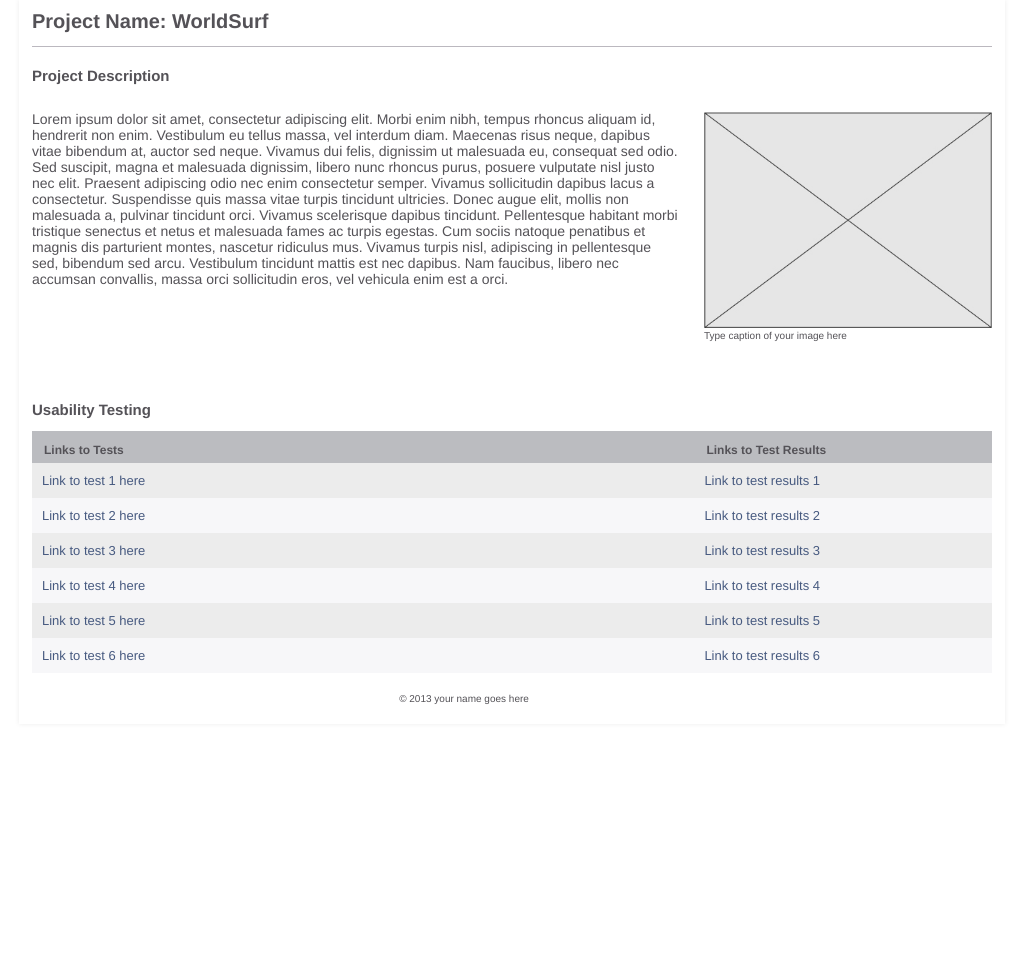
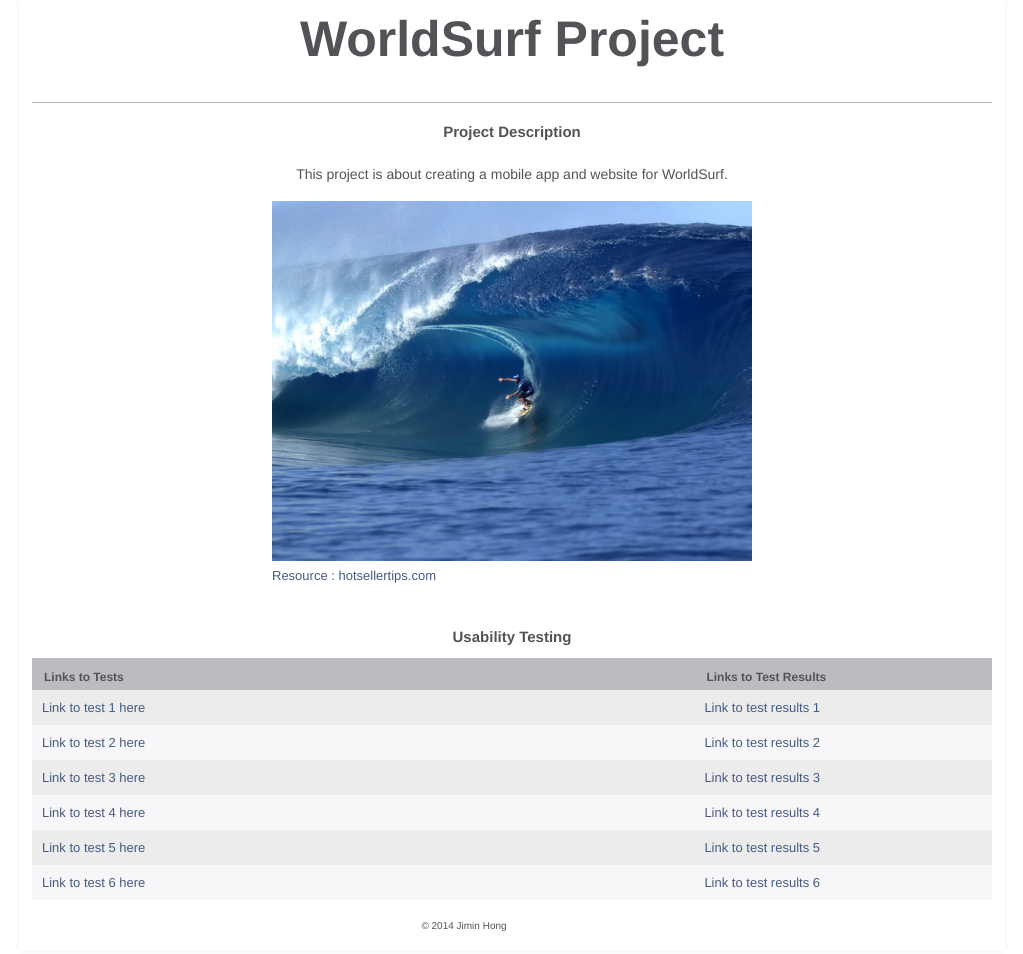
Before and after one commit to JiminHong/WiU, a plain HTML site: page index.html in a window 1280 px wide. Shown: the whole page, without its empty margins (128-1151 px from the left). Before the commit the page ends 800 px from the top, so only its background shows below. Drawn offline with Linux system fonts and the light colour scheme.

Commit message:
Roughly styled landing pages

```diff
--- a/css/main.css
+++ b/css/main.css
@@ -19,13 +19,16 @@ body{
 /*-------------------------------------------  header -------------------------------------------------------*/
 
 header{
+    text-align: center;
 	border-bottom: 1px solid #bbb8bf; /*changes color of border under project name*/
 }
 h1{
+    font-size: 5em;
 	margin-top: 0;
 	padding-top: 10px;
 }
 h2{
+    text-align: center;
 	margin-top: 20px;
 }
 /*-------------------------------------------  table -------------------------------------------------------*/
@@ -66,19 +69,19 @@ td:first-child{
 	/*border-bottom: 1px solid #bbb8bf;*/
 }
 .main p{
-	width: 67.5%;
+	width: 100%;
 	float: left;
 	font-size: 1.4em;
-
+    text-align: center;
 }
 .main figure{
-	float: right;
-	margin: 15px 0 20px 0;
-	width: 30%;
+	margin: 5px auto;
+	width: 50%;
 
 }
 figure img{
 	width: 100%;
+    margin: 5px auto;
 }
 .sec{
 	clear: both;
@@ -180,6 +183,7 @@ footer{
 		}
 		figure {
 			display: none;
+
 		}
 		figcaption{
 			display: none;
--- a/index.html
+++ b/index.html
@@ -6,7 +6,7 @@
 <html class="no-js"> <!--<![endif]-->
 <head>
     <meta charset="utf-8">
-    <title>WiU Template</title>
+    <title>WiU WorldSurf Project</title>
     <meta name="description" content="">
     <meta name="viewport" content="width=device-width">
     <link rel="stylesheet" href="css/main.css">
@@ -15,17 +15,17 @@
 
 <div id="wrapper">
   <header>
-     <h1>Project Name: WorldSurf</h1>
+     <h1>WorldSurf Project</h1>
   </header>
   <section class="main">
     <h2 class="desc-title">Project Description</h2>
     <!-- Replace this text with your description of the project -->
-    <p class="description">Lorem ipsum dolor sit amet, consectetur adipiscing elit. Morbi enim nibh, tempus rhoncus aliquam id, hendrerit non enim. Vestibulum eu tellus massa, vel interdum diam. Maecenas risus neque, dapibus vitae bibendum at, auctor sed neque. Vivamus dui felis, dignissim ut malesuada eu, consequat sed odio. Sed suscipit, magna et malesuada dignissim, libero nunc rhoncus purus, posuere vulputate nisl justo nec elit. Praesent adipiscing odio nec enim consectetur semper. Vivamus sollicitudin dapibus lacus a consectetur. Suspendisse quis massa vitae turpis tincidunt ultricies. Donec augue elit, mollis non malesuada a, pulvinar tincidunt orci. Vivamus scelerisque dapibus tincidunt. Pellentesque habitant morbi tristique senectus et netus et malesuada fames ac turpis egestas. Cum sociis natoque penatibus et magnis dis parturient montes, nascetur ridiculus mus. Vivamus turpis nisl, adipiscing in pellentesque sed, bibendum sed arcu. Vestibulum tincidunt mattis est nec dapibus. Nam faucibus, libero nec accumsan convallis, massa orci sollicitudin eros, vel vehicula enim est a orci.</p>
+    <p class="description">This project is about creating a mobile app and website for WorldSurf.</p>
     <figure>
     <!--   add your image to the img folder
       Replace the "img.jpg" with the name of your image  -->
-      <img src="img/img.jpg" alt="your picture description goes here"  />
-      <figcaption>Type caption of your image here</figcaption>
+      <img src="img/surf.jpg" alt="your picture description goes here"  />
+      <figcaption><a href="http://hotsellertips.com/posts/14-surfing-for-ideas" >Resource : hotsellertips.com</a></figcaption>
     </figure>
   </section>
   <section class="sec">
@@ -69,7 +69,7 @@
     </table>
   </section>
 
-  <footer> &copy; 2013 your name goes here</footer>
+  <footer> &copy; 2014 Jimin Hong</footer>
   </div> <!-- #wrapper div ends here-->
 </body>
 </html>
```
Also changed, not shown: img/surf.jpg (added).
